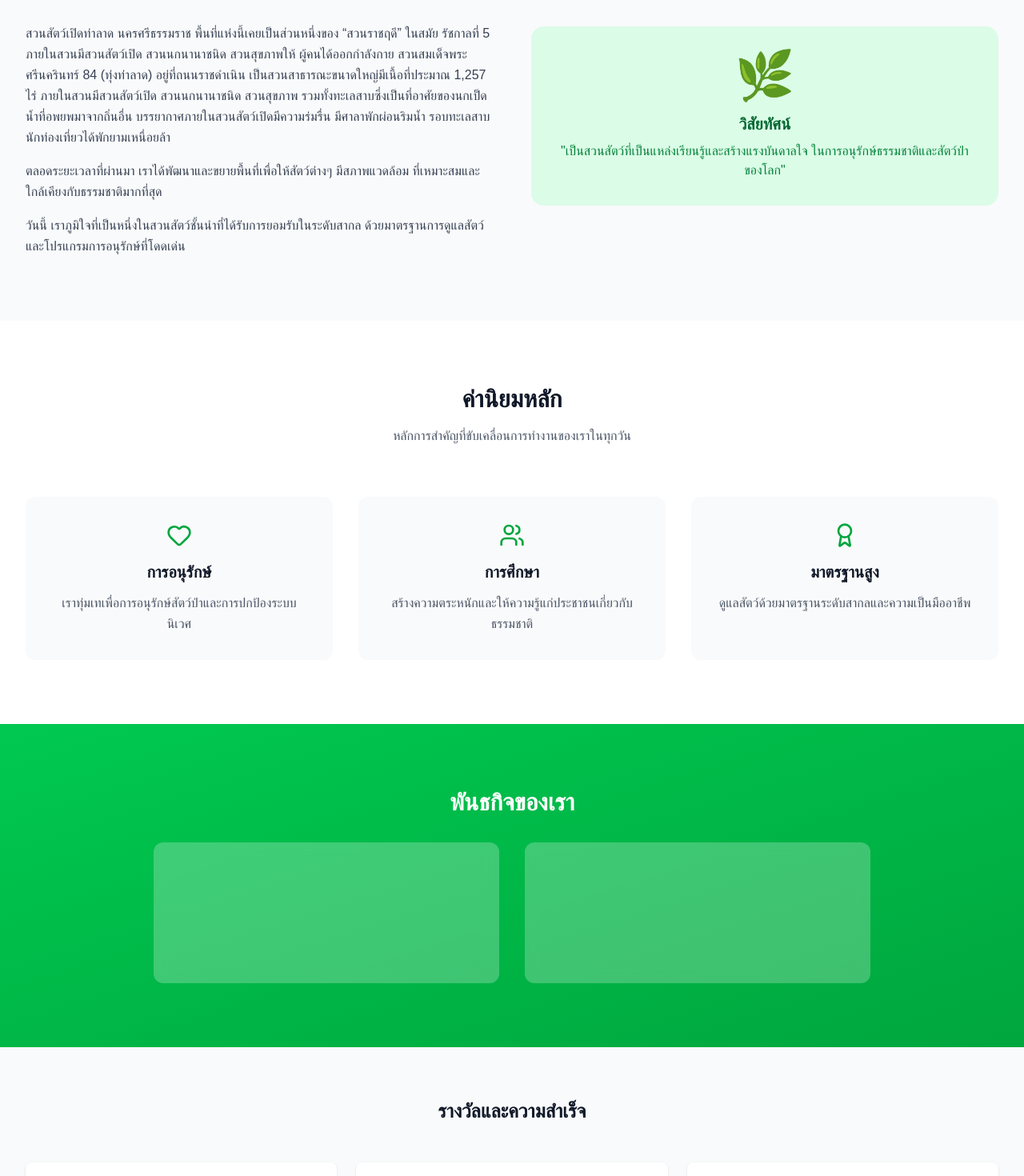
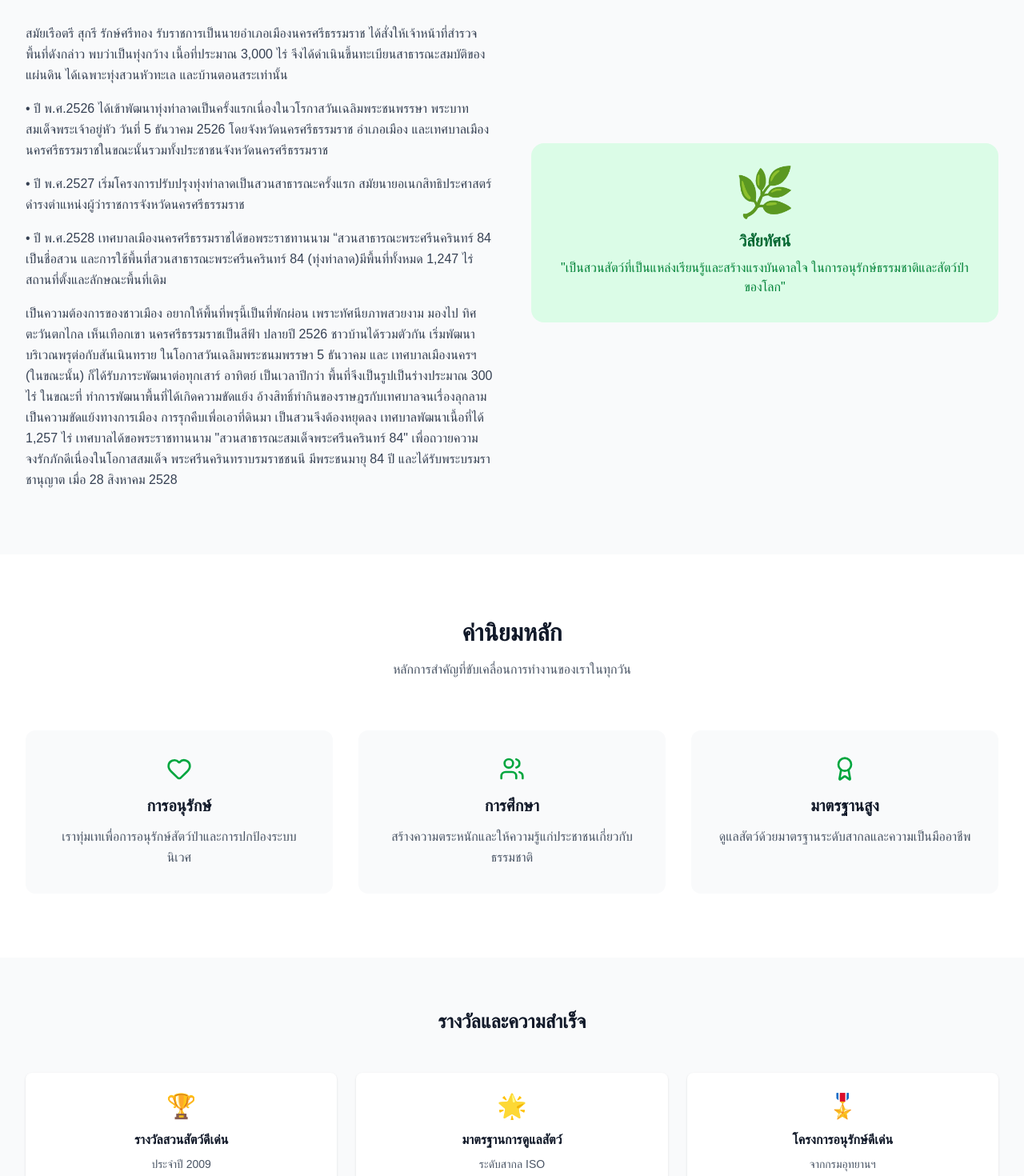
Before and after one commit to natchanon-kh/thalad-zoo, a React (Vite) app: page /about in a window 1280 px wide. Shown: the part 800-2270 px from the top of the page at 80% size. Built offline with nearby package versions, Linux system fonts and the light colour scheme; a web font is replaced by a local one.

Commit message:
feat: correct all content

```diff
--- a/src/components/Footer.tsx
+++ b/src/components/Footer.tsx
@@ -104,22 +104,8 @@ const Footer: React.FC = () => {
         <div className="max-w-7xl mx-auto px-6 md:px-12 py-4">
           <div className="flex flex-col md:flex-row justify-center items-center">
             <p className="text-green-100 text-sm">
-              © 2024 THALAD ZOO. สงวนลิขสิทธิ์
+              © 2025 THALAD ZOO. สงวนลิขสิทธิ์
             </p>
-            {/* <div className="flex space-x-4 mt-2 md:mt-0">
-              <a
-                href="#"
-                className="text-green-100 hover:text-white transition-colors text-sm"
-              >
-                นโยบายความเป็นส่วนตัว
-              </a>
-              <a
-                href="#"
-                className="text-green-100 hover:text-white transition-colors text-sm"
-              >
-                เงื่อนไขการใช้งาน
-              </a>
-            </div> */}
           </div>
         </div>
       </div>
--- a/src/components/Navbar.tsx
+++ b/src/components/Navbar.tsx
@@ -1,7 +1,7 @@
 import React, { useState } from "react";
 import { Link, useLocation } from "react-router-dom";
 
-const NavbarDemo: React.FC = () => {
+const Navbar: React.FC = () => {
   const [isMenuOpen, setIsMenuOpen] = useState(false);
   const location = useLocation();
 
@@ -60,7 +60,7 @@ const NavbarDemo: React.FC = () => {
             ))}
           </div>
 
-          {/* Mobile menu button (เฉพาะ mobile จริงๆ) */}
+          {/* Mobile menu button*/}
           <button
             className="md:hidden text-gray-700 hover:text-green-700 transition-colors"
             onClick={() => setIsMenuOpen(!isMenuOpen)}
@@ -115,4 +115,4 @@ const NavbarDemo: React.FC = () => {
   );
 };
 
-export default NavbarDemo;
+export default Navbar;
--- a/src/pages/About.tsx
+++ b/src/pages/About.tsx
@@ -1,12 +1,11 @@
-import React from "react";
-import { Users, Award, Heart, MapPin, Calendar, Star } from "lucide-react";
+import { Users, Award, Heart } from "lucide-react";
 
 export default function AboutPage() {
   const stats = [
-    { number: "XX+", label: "สัตว์ป่า", icon: "🦁" },
-    { number: "XX+", label: "สายพันธุ์", icon: "🐘" },
-    { number: "XX+", label: "ปีของประสบการณ์", icon: "📅" },
-    { number: "XX+", label: "ผู้เยือนต่อปี", icon: "👥" },
+    { number: "365", label: "สัตว์ป่า", icon: "🦁" },
+    { number: "37", label: "สายพันธุ์", icon: "🐘" },
+    { number: "40+", label: "ปีของประสบการณ์", icon: "📅" },
+    { number: "100K+", label: "ผู้เยือนต่อปี", icon: "👥" },
   ];
 
   const values = [
@@ -41,7 +40,6 @@ export default function AboutPage() {
         </div>
         <div className="absolute bottom-0 left-0 right-0 h-16 bg-gray-50 transform -skew-y-1 origin-bottom-left"></div>
       </section>
-
       {/* Stats Section */}
       <section className="py-16 bg-white">
         <div className="max-w-7xl mx-auto px-4 sm:px-6 lg:px-8">
@@ -69,25 +67,48 @@ export default function AboutPage() {
               </h3>
               <div className="space-y-4 text-gray-700 leading-relaxed">
                 <p>
-                  สวนสัตว์เปิดท่าลาด นครศรีธรรมราช
-                  พื้นที่แห่งนี้เคยเป็นส่วนหนึ่งของ “สวนราชฤดี” ในสมัย รัชกาลที่
-                  5 ภายในสวนมีสวนสัตว์เปิด สวนนกนานาชนิด สวนสุขภาพให้
-                  ผู้คนได้ออกกำลังกาย สวนสมเด็จพระศรีนครินทร์ 84 (ทุ่งท่าลาด)
-                  อยู่ที่ถนนราชดำเนิน เป็นสวนสาธารณะขนาดใหญ่มีเนื้อที่ประมาณ
-                  1,257 ไร่ ภายในสวนมีสวนสัตว์เปิด สวนนกนานาชนิด สวนสุขภาพ
-                  รวมทั้งทะเลสาบซึ่งเป็นที่อาศัยของนกเป็ดน้ำที่อพยพมาจากถิ่นอื่น
-                  บรรยากาศภายในสวนสัตว์เปิดมีความร่มรื่น มีศาลาพักผ่อนริมน้ำ
-                  รอบทะเลสาบ นักท่องเที่ยวได้พักยามเหนื่อยล้า
+                  สมัยเรือตรี สุกรี รักษ์ศรีทอง
+                  รับราชการเป็นนายอำเภอเมืองนครศรีธรรมราช
+                  ได้สั่งให้เจ้าหน้าที่สำรวจพื้นที่ดังกล่าว พบว่าเป็นทุ่งกว้าง
+                  เนื้อที่ประมาณ 3,000 ไร่
+                  จึงได้ดำเนินขึ้นทะเบียนสาธารณะสมบัติของแผ่นดิน
+                  ได้เฉพาะทุ่งสวนหัวทะเล และบ้านตอนสระเท่านั้น
                 </p>
                 <p>
-                  ตลอดระยะเวลาที่ผ่านมา
-                  เราได้พัฒนาและขยายพื้นที่เพื่อให้สัตว์ต่างๆ มีสภาพแวดล้อม
-                  ที่เหมาะสมและใกล้เคียงกับธรรมชาติมากที่สุด
+                  • ปี พ.ศ.2526
+                  ได้เข้าพัฒนาทุ่งท่าลาดเป็นครั้งแรกเนื่องในวโรกาสวันเฉลิมพระชนพรรษา
+                  พระบาทสมเด็จพระเจ้าอยู่หัว วันที่ 5 ธันวาคม 2526
+                  โดยจังหวัดนครศรีธรรมราช อำเภอเมือง
+                  และเทศบาลเมืองนครศรีธรรมราชในขณะนั้นรวมทั้งประชาชนจังหวัดนครศรีธรรมราช
                 </p>
                 <p>
-                  วันนี้
-                  เราภูมิใจที่เป็นหนึ่งในสวนสัตว์ชั้นนำที่ได้รับการยอมรับในระดับสากล
-                  ด้วยมาตรฐานการดูแลสัตว์และโปรแกรมการอนุรักษ์ที่โดดเด่น
+                  • ปี พ.ศ.2527
+                  เริ่มโครงการปรับปรุงทุ่งท่าลาดเป็นสวนสาธารณะครั้งแรก
+                  สมัยนายอเนกสิทธิประศาสตร์ดำรงตำแหน่งผู้ว่าราชการจังหวัดนครศรีธรรมราช
+                </p>
+                <p>
+                  • ปี พ.ศ.2528 เทศบาลเมืองนครศรีธรรมราชได้ขอพระราชทานนาม
+                  “สวนสาธารณะพระศรีนครินทร์ 84 เป็นชื่อสวน
+                  และการใช้พื้นที่สวนสาธารณะพระศรีนครินทร์ 84
+                  (ทุ่งท่าลาด)มีพื้นที่ทั้งหมด 1,247 ไร่
+                  สถานที่ตั้งและลักษณะพื้นที่เดิม
+                </p>
+                <p>
+                  เป็นความต้องการของชาวเมือง อยากให้พื้นที่พรุนี้เป็นที่พักผ่อน
+                  เพราะทัศนียภาพสวยงาม มองไป ทิศตะวันตกไกล เห็นเทือกเขา
+                  นครศรีธรรมราชเป็นสีฟ้า ปลายปี 2526 ชาวบ้านได้รวมตัวกัน
+                  เริ่มพัฒนาบริเวณพรุต่อกับสันเนินทราย
+                  ในโอกาสวันเฉลิมพระชนมพรรษา 5 ธันวาคม และ เทศบาลเมืองนครฯ
+                  (ในขณะนั้น) ก็ได้รับภาระพัฒนาต่อทุกเสาร์ อาทิตย์
+                  เป็นเวลาปีกว่า พื้นที่จึงเป็นรูปเป็นร่างประมาณ 300 ไร่
+                  ในขณะที่ ทำการพัฒนาพื้นที่ได้เกิดความขัดแย้ง
+                  อ้างสิทธิ์ทำกินของราษฎรกับเทศบาลจนเรื่องลุกลามเป็นความขัดแย้งทางการเมือง
+                  การรุกคืบเพื่อเอาที่ดินมา เป็นสวนจึงต้องหยุดลง
+                  เทศบาลพัฒนาเนื้อที่ได้ 1,257 ไร่ เทศบาลได้ขอพระราชทานนาม
+                  "สวนสาธารณะสมเด็จพระศรีนครินทร์ 84"
+                  เพื่อถวายความจงรักภักดีเนื่องในโอกาสสมเด็จ
+                  พระศรีนครินทราบรมราชชนนี มีพระชนมายุ 84 ปี
+                  และได้รับพระบรมราชานุญาต เมื่อ 28 สิงหาคม 2528
                 </p>
               </div>
             </div>
@@ -139,29 +160,6 @@ export default function AboutPage() {
         </div>
       </section>
 
-      {/* Mission Section */}
-      <section className="py-20 bg-gradient-to-br from-green-500 to-green-600 text-white">
-        <div className="max-w-7xl mx-auto px-4 sm:px-6 lg:px-8 text-center">
-          <h3 className="text-3xl font-bold mb-8">พันธกิจของเรา</h3>
-          <div className="grid md:grid-cols-2 gap-8 max-w-4xl mx-auto">
-            <div className="bg-white opacity-25 rounded-xl p-6 backdrop-blur-sm">
-              <Calendar className="w-8 h-8 mx-auto mb-4" />
-              <h4 className="text-lg font-semibold mb-3">อนุรักษ์และปกป้อง</h4>
-              <p className="text-sm opacity-90">
-                ดำเนินโครงการอนุรักษ์สัตว์ป่าที่ใกล้สูญพันธุ์และปกป้องความหลากหลายทางชีวภาพ
-              </p>
-            </div>
-            <div className="bg-white opacity-25 rounded-xl p-6 backdrop-blur-sm">
-              <Star className="w-8 h-8 mx-auto mb-4" />
-              <h4 className="text-lg font-semibold mb-3">ให้ความรู้</h4>
-              <p className="text-sm opacity-100">
-                จัดกิจกรรมและโปรแกรมการศึกษาเพื่อสร้างความตระหนักในการอนุรักษ์ธรรมชาติ
-              </p>
-            </div>
-          </div>
-        </div>
-      </section>
-
       {/* Awards Section */}
       <section className="py-16 bg-gray-50">
         <div className="max-w-7xl mx-auto px-4 sm:px-6 lg:px-8">
@@ -176,7 +174,7 @@ export default function AboutPage() {
               <h4 className="font-semibold text-gray-900 mb-2">
                 รางวัลสวนสัตว์ดีเด่น
               </h4>
-              <p className="text-sm text-gray-600">ประจำปี 2023</p>
+              <p className="text-sm text-gray-600">ประจำปี 2009</p>
             </div>
             <div className="bg-white p-6 rounded-lg shadow-sm text-center">
               <div className="text-3xl mb-3">🌟</div>
```
